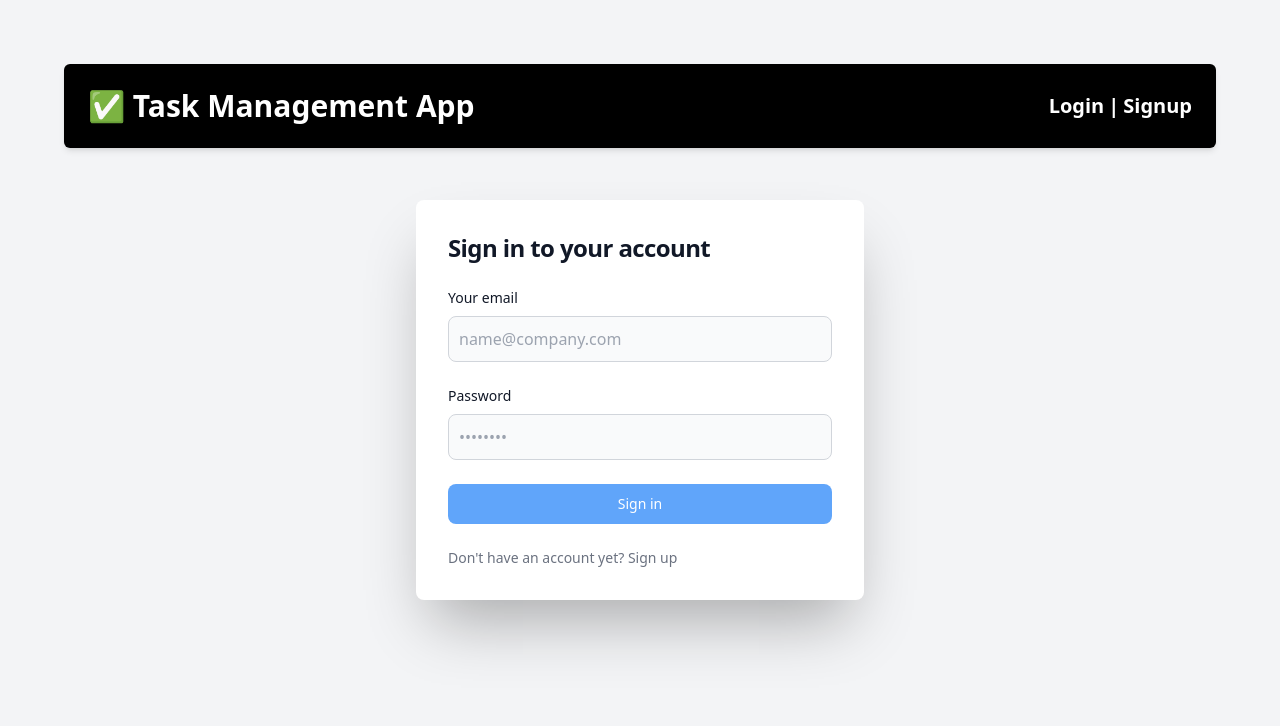
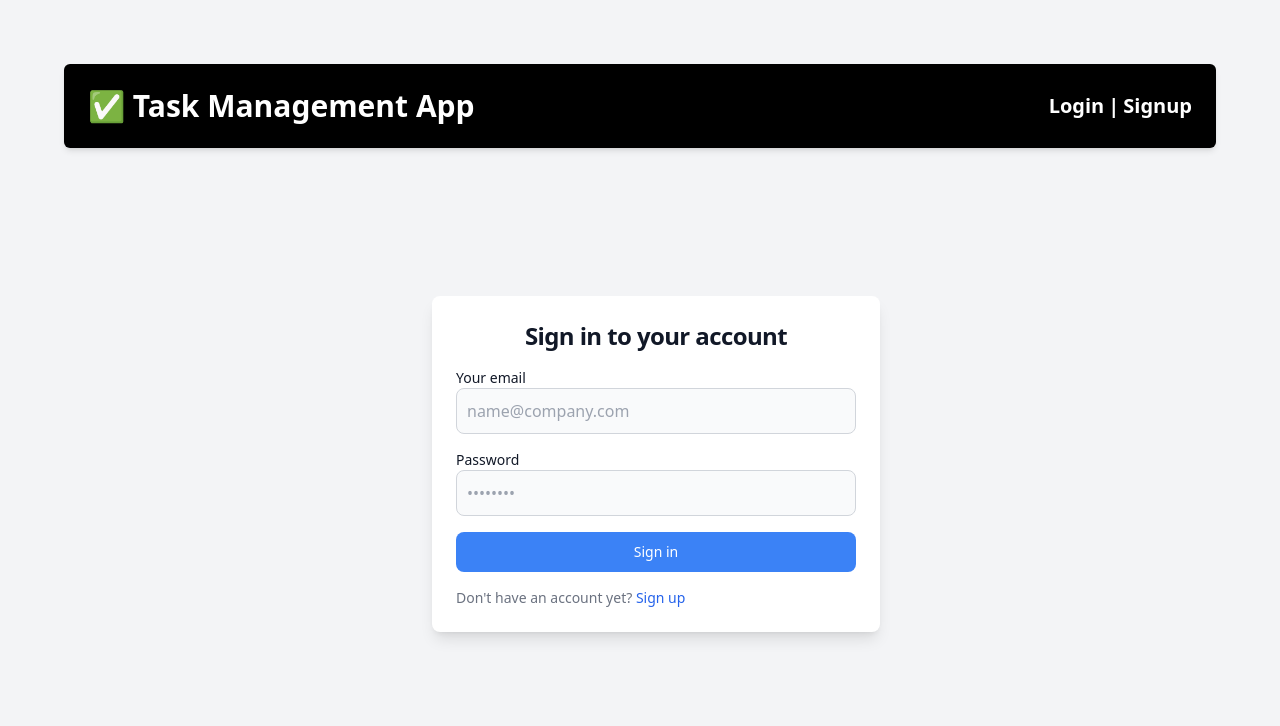
Before and after one commit to LakshmiSowmya04/Task-Manager, a React (Create React App) app in the folder task-manager-ui/: page /login in a window 1280 px wide. Shown: the top 726 px of the page. Built offline with nearby package versions, Linux system fonts and the light colour scheme.

Commit message:
fixed typo ||added signin signup toast message || fixed redirection routes

```diff
--- a/task-manager-ui/src/App.jsx
+++ b/task-manager-ui/src/App.jsx
@@ -1,5 +1,5 @@
 import { useEffect, useState } from "react";
-import { Navigate, Route, Routes } from "react-router-dom";
+import { Navigate, Route, Routes, useNavigate } from "react-router-dom";
 import "react-toastify/dist/ReactToastify.css";
 import "./App.css";
 
@@ -14,6 +14,7 @@ import Register from "./components/Signup";
 import { ToastContainer } from "react-toastify";
 
 export default function App() {
+  const navigate = useNavigate();
   const [taskCount, setTaskCount] = useState(0);
   const [token, setToken] = useState("");
 
@@ -24,15 +25,26 @@ export default function App() {
     }
   }, []);
 
+  useEffect(() => {
+    if (token) {
+      navigate("/dashboard");
+    } else {
+      navigate("/login");
+    }
+  }, [navigate, token]);
+
   return (
-    <div className="min-h-screen bg-gray-100 w-screen h-screen">
+    <div className="min-h-screen bg-gray-100 w-full">
+      {/* Navbar at the top without padding */}
+      <header className="fixed w-full top-0 z-50">
         <Navbar token={token} setToken={setToken} />
+      </header>
+
+      {/* fixed overlaping content with margin to avoid overlapping with Navbar */}
+      <main className="pt-16 px-4">
         <Routes>
           <Route path="/" element={<Navigate to="/dashboard" />} />
-        <Route
-          path="/login"
-          element={<Login setToken={setToken} />}
-        />
+          <Route path="/login" element={<Login setToken={setToken} />} />
           <Route path="/signup" element={<Register />} />
           <Route
             path="/dashboard"
@@ -70,6 +82,7 @@ export default function App() {
           />
           <Route path="*" element={<Notfound />} />
         </Routes>
+      </main>
       <ToastContainer />
     </div>
   );
--- a/task-manager-ui/src/components/Dashboard.jsx
+++ b/task-manager-ui/src/components/Dashboard.jsx
@@ -9,7 +9,7 @@ export default function Dashboard({ taskCount, setTaskCount }) {
     <div>
       {/* Content Section  */}
       <div className="mt-24 text-center">
-        <h2 className="text-2xl sm:text-4xl font-semibold text-gray-800">
+        <h2 className=" text-2xl sm:text-4xl font-semibold text-gray-800">
           Hello user, you have{" "}
           <span className="text-blue-600">{taskCount}</span> tasks remaining
         </h2>
--- a/task-manager-ui/src/components/Login.jsx
+++ b/task-manager-ui/src/components/Login.jsx
@@ -10,7 +10,14 @@ export default function Login({ setToken }) {
     e.preventDefault();
     const email = e.target.email.value;
     const password = e.target.password.value;
-    const response = await fetch(backendApi + "/api/v1/user/login", {
+
+    if (!email || !password) {
+      toast.error("Please fill in all fields");
+      return;
+    }
+
+    try {
+      const response = await fetch(`${backendApi}/api/v1/user/login`, {
         method: "POST",
         headers: {
           "Content-Type": "application/json",
@@ -19,33 +26,38 @@ export default function Login({ setToken }) {
       });
 
       const data = await response.json();
+
       if (response.ok) {
-
-      console.log('data', data)
         setToken(data.token);
         localStorage.setItem("token", data.token);
-      navigate("/");
-    }else {
-      console.log('data', data)
-      toast.error(data.error);
+        console.log(data)
+        toast.success("Login successful!");
+        navigate("/dashboard");
+      } else if (data.message) {
+        toast.error(data.message);
+      } else {
+        toast.error(
+          data.error || "Login failed. Please check your credentials."
+        );
+      }
+    } catch (error) {
+      // Handle any network or unexpected errors
+      toast.error("Something went wrong. Please try again later.");
+      console.error("Login error:", error);
     }
   }
+
   return (
-    <div className="w-screen h-screen flex flex-col items-center justify-center">
-      <div className="w-full bg-white rounded-lg md:mt-0 sm:max-w-md xl:p-0 shadow-3xl">
-        <div className="p-6 space-y-4 md:space-y-6 sm:p-8">
-          <h1 className="text-xl font-bold leading-tight tracking-tight text-gray-900 md:text-2xl">
+    <div className="w-screen h-screen flex flex-col items-center justify-center bg-gray-100">
+      <div className="w-full bg-white rounded-lg shadow-lg sm:max-w-md p-6">
+        <h1 className="text-center text-xl font-bold leading-tight tracking-tight text-gray-900 md:text-2xl">
           Sign in to your account
         </h1>
-          <form
-            className="space-y-4 md:space-y-6"
-            action="#"
-            onSubmit={handleLogin}
-          >
+        <form className="mt-4 space-y-4" onSubmit={handleLogin}>
           <div>
             <label
               htmlFor="email"
-                className="block mb-2 text-sm font-medium text-gray-900"
+              className="block text-sm font-medium text-gray-900"
             >
               Your email
             </label>
@@ -53,15 +65,15 @@ export default function Login({ setToken }) {
               type="email"
               name="email"
               id="email"
-                className="bg-gray-50 border border-gray-300 text-gray-900 rounded-lg focus:ring-primary-600 focus:border-primary-600 block w-full p-2.5"
+              className="bg-gray-50 border border-gray-300 text-gray-900 rounded-lg focus:ring-blue-500 focus:border-blue-500 block w-full p-2.5"
               placeholder="name@company.com"
-                required=""
+              required
             />
           </div>
           <div>
             <label
               htmlFor="password"
-                className="block mb-2 text-sm font-medium text-gray-900"
+              className="block text-sm font-medium text-gray-900"
             >
               Password
             </label>
@@ -70,22 +82,24 @@ export default function Login({ setToken }) {
               name="password"
               id="password"
               placeholder="••••••••"
-                className="bg-gray-50 border border-gray-300 text-gray-900 rounded-lg focus:ring-primary-600 focus:border-primary-600 block w-full p-2.5"
-                required=""
+              minLength={6}
+              className="bg-gray-50 border border-gray-300 text-gray-900 rounded-lg focus:ring-blue-500 focus:border-blue-500 block w-full p-2.5"
+              required
             />
           </div>
 
           <button
             type="submit"
-              className="w-full bg-blue-400 hover:bg-blue-600 text-white bg-primary-600 hover:bg-primary-700 focus:ring-4 focus:outline-none focus:ring-primary-300 font-medium rounded-lg text-sm px-5 py-2.5 text-center"
+            className="w-full bg-blue-500 hover:bg-blue-600 text-white font-medium rounded-lg text-sm px-5 py-2.5 text-center"
           >
             Sign in
           </button>
+
           <p className="text-sm font-light text-gray-500">
             Don't have an account yet?{" "}
             <Link
               to="/signup"
-                className="font-medium text-primary-600 hover:underline"
+              className="font-medium text-blue-600 hover:underline"
             >
               Sign up
             </Link>
@@ -93,6 +107,5 @@ export default function Login({ setToken }) {
         </form>
       </div>
     </div>
-    </div>
   );
 }
--- a/task-manager-ui/src/components/Navbar.jsx
+++ b/task-manager-ui/src/components/Navbar.jsx
@@ -3,7 +3,9 @@ import { Link } from "react-router-dom";
 export default function Navbar({ token, setToken }) {
   return (
     <nav className="md:text-3xl p-6 text-white bg-black rounded-md shadow-md flex items-center justify-between fixed z-50 top-16 w-[90vw] right-[50%] translate-x-[50%]">
-      <p className="font-bold">✅ Task Management App</p>
+      <Link to="/dashboard">
+        <p className="font-bold">✅ Task Management App</p>
+      </Link>
       {token ? (
         <div className="flex text-xl">
           <p
--- a/task-manager-ui/src/components/Notfound.jsx
+++ b/task-manager-ui/src/components/Notfound.jsx
@@ -1,8 +1,27 @@
 import NotFound from "../assets/not-found.png";
+import { Link } from "react-router-dom";
+
 export default function Notfound() {
   return (
-    <div className="w-screen h-screen flex justify-center items-center">
-      <img src={NotFound} alt="Not Found" className="w-[200px] aspect-square pointer-events-none" />
+    <div className="w-screen h-screen flex flex-col justify-center items-center bg-gray-100">
+      <img
+        src={NotFound}
+        alt="Not Found"
+        className="w-1/2 md:w-[300px] aspect-square pointer-events-none"
+      />
+      <h1 className="text-2xl md:text-3xl font-semibold mt-6 text-gray-800">
+        Oops! Page Not Found
+      </h1>
+      <p className="text-gray-600 mt-2 text-center max-w-md">
+        The page you are looking for might have been removed or is temporarily
+        unavailable.
+      </p>
+      <Link
+        to="/dashboard"
+        className="mt-6 px-6 py-3 bg-blue-500 text-white rounded-md hover:bg-blue-600 transition-colors"
+      >
+        Go Back to Dashboard
+      </Link>
     </div>
   );
 }
--- a/task-manager-ui/src/components/Signup.jsx
+++ b/task-manager-ui/src/components/Signup.jsx
@@ -10,27 +10,44 @@ export default function Register() {
     const email = e.target.email.value;
     const password = e.target.password.value;
     const username = e.target.username.value;
-    const response = await fetch(backendApi + "/api/v1/user/register", {
+
+    if (!email || !password || !username) {
+      toast.error("Please fill in all fields");
+      return;
+    }
+
+    try {
+      const response = await fetch(`${backendApi}/api/v1/user/register`, {
         method: "POST",
         headers: {
           "Content-Type": "application/json",
         },
         body: JSON.stringify({ email, password, username }),
       });
-    // console.log('response',await response.json(),response)
+
+      const data = await response.json();
+
       if (response.ok) {
+        toast.success("Registration successful! Please log in.");
         navigate("/login");
-    }else {
-      const data = await response.json();
-      toast.error(data.error);
+      } else if (data.message) {
+        //fix backend user unique email or unique username
+        if (data.message.includes("E11000") && data.message.includes("email")) {
+          toast.error("User with this email already exists.");
+        }
+      }
+    } catch (error) {
+      // Handlin network errors or other unexpected issues
+      toast.error("Something went wrong. Please try again later.");
+      console.error("Sign-up error:", error);
     }
   }
   return (
     <div className="w-screen h-screen flex flex-col items-center justify-center">
       <div className="w-full bg-white rounded-lg md:mt-0 sm:max-w-md xl:p-0 shadow-3xl">
         <div className="p-6 space-y-4 md:space-y-6 sm:p-8">
-          <h1 className="text-xl font-bold leading-tight tracking-tight text-gray-900 md:text-2xl">
-            Sign in to your account
+          <h1 className="text-center text-xl font-bold leading-tight tracking-tight text-gray-900 md:text-2xl">
+            Create a new account
           </h1>
           <form
             className="space-y-4 md:space-y-6"
@@ -49,7 +66,7 @@ export default function Register() {
                 name="username"
                 id="username"
                 className="bg-gray-50 border border-gray-300 text-gray-900 rounded-lg focus:ring-primary-600 focus:border-primary-600 block w-full p-2.5"
-                placeholder="name"
+                placeholder="username"
                 required=""
               />
             </div>
@@ -80,6 +97,7 @@ export default function Register() {
                 type="password"
                 name="password"
                 id="password"
+                minLength={6}
                 placeholder="••••••••"
                 className="bg-gray-50 border border-gray-300 text-gray-900 rounded-lg focus:ring-primary-600 focus:border-primary-600 block w-full p-2.5"
                 required=""
@@ -93,12 +111,12 @@ export default function Register() {
               Sign Up
             </button>
             <p className="text-sm font-light text-gray-500">
-              Don't have an account yet?{" "}
+              Already have an account?{" "}
               <Link
-                to="/signup"
+                to="/login"
                 className="font-medium text-primary-600 hover:underline"
               >
-                Sign up
+                Sign In
               </Link>
             </p>
           </form>
```
Lines whose indentation alone changed are shown as unchanged.
